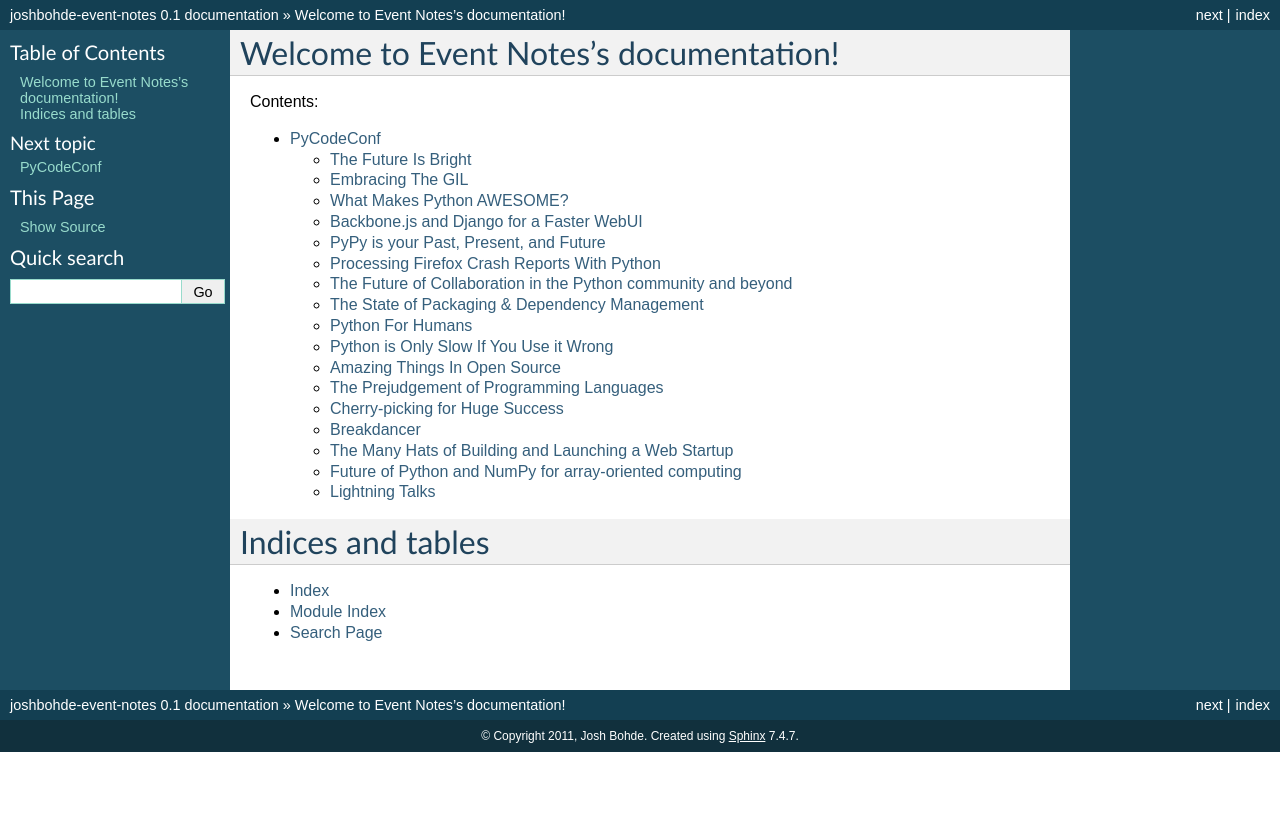
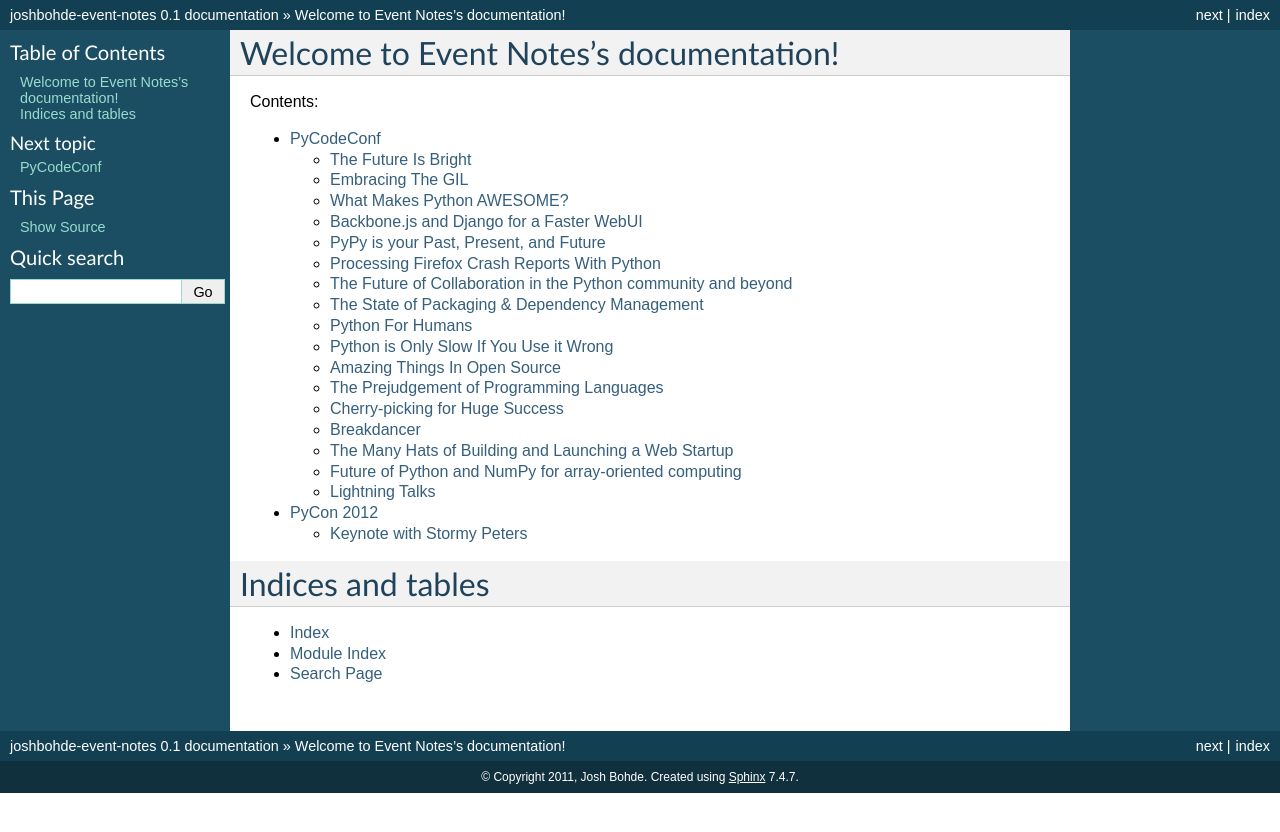
Before and after one commit to bohde/joshbohde-event-notes, a Sphinx documentation site: the page built from source/index.rst, in a window 1280 px wide. Shown: the top 832 px of the page. Built offline with Sphinx 7.4.7, drawn with Linux system fonts in a browser that asks for light colours.

Commit message:
Start of pycon 2012 notes. I have no idea if this will compile.

```diff
--- a/source/index.rst
+++ b/source/index.rst
@@ -12,6 +12,7 @@
    :maxdepth: 2
 
    pycodeconf/index
+   pycon_2012/index
 
 Indices and tables
 ==================
--- /dev/null
+++ b/source/pycon_2012/index.rst
@@ -0,0 +1,8 @@
+==========
+PyCon 2012
+==========
+
+.. toctree::
+   :maxdepth: 2
+
+   stormy_peters_keynote
```
Also changed, not shown: source/pycon_2012/stormy_peters_keynote.rst (added, +16 -0 lines).
